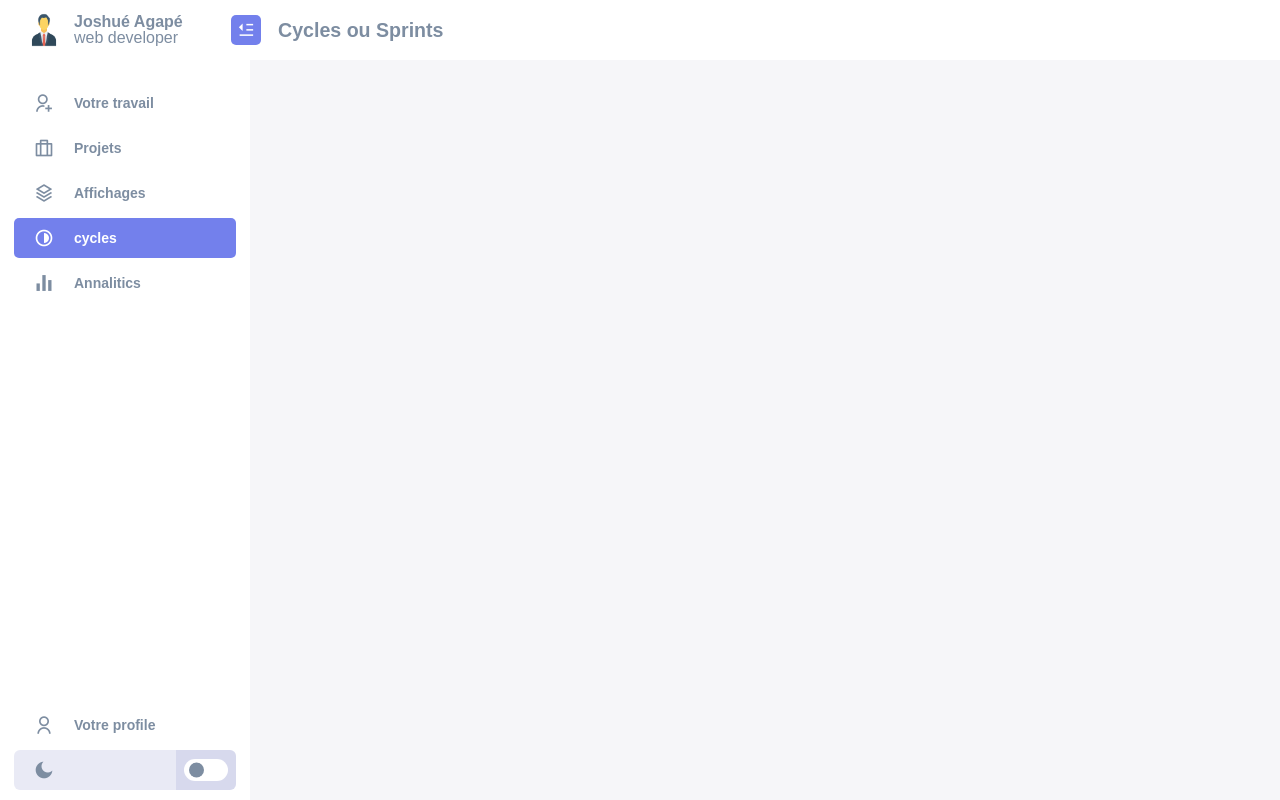
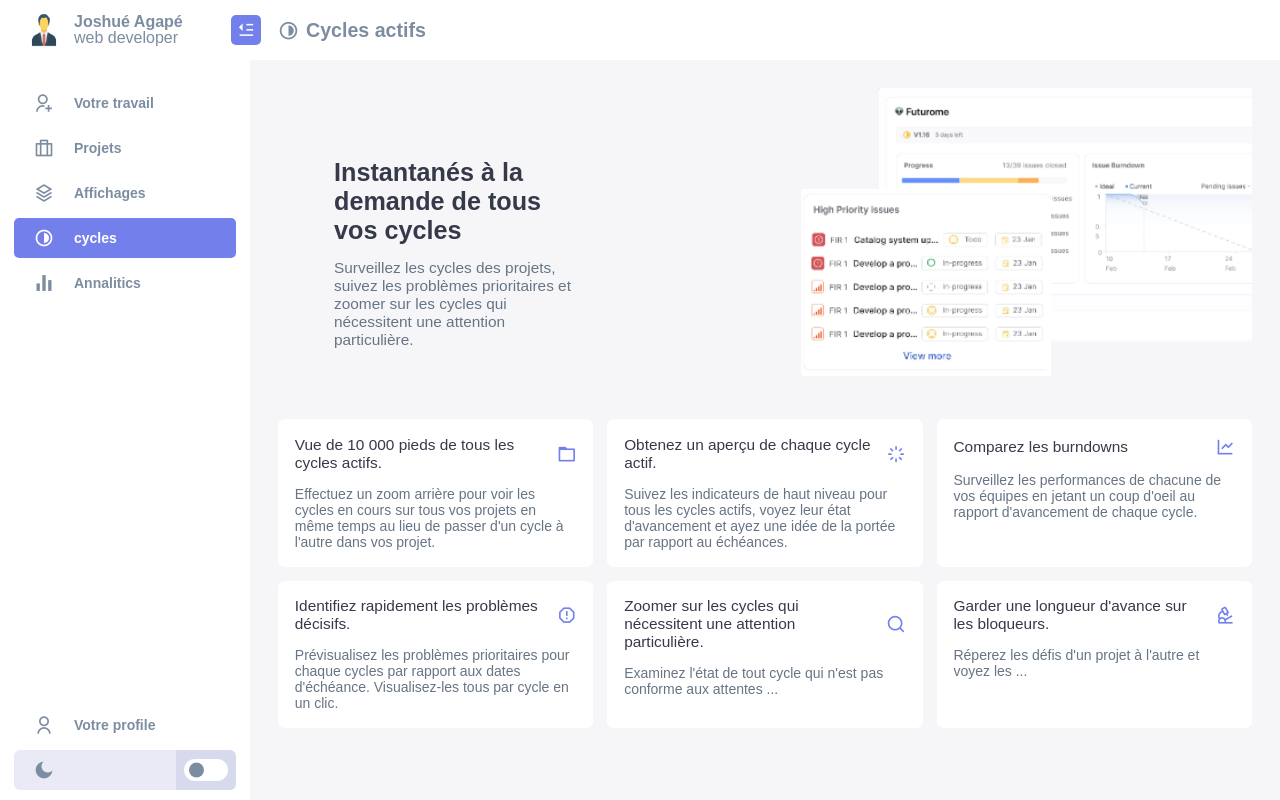
Before and after one commit to agapeJoshue/Gestion-des-projets, a Vue app: page /plane/cycles in a window 1280 px wide. Built offline with nearby package versions, Linux system fonts and the light colour scheme.

Commit message:
mise en place des items dans le pages cycles ou sprints

```diff
--- /dev/null
+++ b/src/components/cycles/cyclesComponents/item1.vue
@@ -0,0 +1,15 @@
+<script>
+export default {
+
+}
+</script>
+
+<template>
+    <div>
+        <h1>Item 1</h1>
+    </div>
+</template>
+
+<style scoped>
+
+</style>
--- /dev/null
+++ b/src/components/cycles/cyclesComponents/item2.vue
@@ -0,0 +1,15 @@
+<script>
+export default {
+
+}
+</script>
+
+<template>
+    <div>
+        <h1>Item 2</h1>
+    </div>
+</template>
+
+<style scoped>
+
+</style>
--- /dev/null
+++ b/src/components/cycles/cyclesComponents/item3.vue
@@ -0,0 +1,15 @@
+<script>
+export default {
+
+}
+</script>
+
+<template>
+    <div>
+        <h1>Item 3</h1>
+    </div>
+</template>
+
+<style scoped>
+
+</style>
--- /dev/null
+++ b/src/components/cycles/cyclesComponents/item4.vue
@@ -0,0 +1,15 @@
+<script>
+export default {
+
+}
+</script>
+
+<template>
+    <div>
+        <h1>Item 4</h1>
+    </div>
+</template>
+
+<style scoped>
+
+</style>
--- /dev/null
+++ b/src/components/cycles/cyclesComponents/item5.vue
@@ -0,0 +1,15 @@
+<script>
+export default {
+
+}
+</script>
+
+<template>
+    <div>
+        <h1>Item 5</h1>
+    </div>
+</template>
+
+<style scoped>
+
+</style>
--- /dev/null
+++ b/src/components/cycles/cyclesComponents/item6.vue
@@ -0,0 +1,15 @@
+<script>
+export default {
+
+}
+</script>
+
+<template>
+    <div>
+        <h1>Item 6</h1>
+    </div>
+</template>
+
+<style scoped>
+
+</style>
--- /dev/null
+++ b/src/components/cycles/navItem.vue
@@ -0,0 +1,44 @@
+<script>
+export default {
+    props: ["urlNavigator","icon", "titre", "description"]
+};
+</script>
+
+<template lang="">
+    <router-link :to="urlNavigator">
+        <div class="titre">
+            <h3>{{ titre }}</h3>
+            <i :class="icon"></i>
+        </div>
+        <br>
+        <p>{{ description }}</p>
+    </router-link>
+</template>
+
+<style scoped>
+a {
+  background: var(--color-white);
+  border-radius: 7px;
+  align-items: center;
+  padding: 1.2rem;
+  height: 100%;
+  width: 100%;
+}
+.titre {
+  display: flex;
+  gap: 1rem;
+  justify-content: space-between;
+  align-items: center;
+}
+i {
+  font-size: 1.4rem;
+  color: var(--color-primary);
+}
+h3 {
+  font-size: 1.1rem;
+  font-weight: 500;
+}
+p{
+    font-size: 1rem;
+}
+</style>
--- /dev/null
+++ b/src/components/cycles/navigateur.vue
@@ -0,0 +1,82 @@
+<script>
+import navItemVue from './navItem.vue';
+
+export default {
+    components: {
+        navItemVue
+    }
+}
+</script>
+
+<template lang="">
+    <div class="content">
+        <div class="a-propos">
+            <div class="titre">
+                <h1>Instantanés à la demande de tous vos cycles</h1>
+                <p>Surveillez les cycles des projets, suivez les problèmes prioritaires et zoomer sur les cycles qui nécessitent une attention particulière.</p>
+            </div>
+            <div class="image">
+                <img src="../../assets/uploads/img2.png" alt="">
+                <img src="../../assets/uploads/img1.png" alt="" id="img1">
+            </div>
+        </div>
+        <div class="nav-item">
+            <navItemVue urlNavigator="/plane/cycles/Vue-de-10000-pieds-de-tous-les-cycles-actifs" icon="ri-folder-3-line" titre="Vue de 10 000 pieds de tous les cycles actifs." description="Effectuez un zoom arrière pour voir les cycles en cours sur tous vos projets en même temps au lieu de passer d'un cycle à l'autre dans vos projet."/>
+
+            <navItemVue urlNavigator="/plane/cycles/Obtenez-un-aperçu-de-chaque-cycle-actif" icon="ri-loader-2-fill" titre="Obtenez un aperçu de chaque cycle actif." description="Suivez les indicateurs de haut niveau pour tous les cycles actifs, voyez leur état d'avancement et ayez une idée de la portée par rapport au échéances."/>
+
+            <navItemVue urlNavigator="/plane/cycles/Comparez-les-burndowns" icon="ri-line-chart-line" titre="Comparez les burndowns" description="Surveillez les performances de  chacune de vos équipes en jetant un coup d'oeil au rapport d'avancement de chaque cycle."/>
+
+            <navItemVue urlNavigator="/plane/cycles/Identifiez-rapidement-les-problèmes-décisifs" icon="ri-spam-2-line" titre="Identifiez rapidement les problèmes décisifs." description="Prévisualisez les problèmes prioritaires pour chaque cycles par rapport aux dates d'échéance. Visualisez-les tous par cycle en un clic."/>
+
+            <navItemVue urlNavigator="/plane/cycles/Zoomer-sur-les-cycles-qui-nécessitent-une-attention-particulière" icon="ri-search-line" titre="Zoomer sur les cycles qui nécessitent une attention particulière." description="Examinez l'état  de tout cycle qui n'est pas conforme aux attentes ..."/>
+
+            <navItemVue urlNavigator="/plane/cycles/Garder-une-longueur-d-avance-sur-les-bloqueurs" icon="ri-microscope-line" titre="Garder une longueur d'avance sur les bloqueurs." description="Réperez les défis d'un projet à l'autre et voyez les ..."/>
+        </div>
+    </div>
+</template>
+
+<style scoped>
+.content {
+    padding: 2rem 0rem 1rem 2rem;
+    max-height: 93vh;
+    overflow-y: overlay;
+}
+.content::-webkit-scrollbar {
+    width: 0px;
+}
+.a-propos {
+    display: grid;
+    gap: 30%;
+    grid-template-columns: auto 40%;
+}
+.titre {
+    margin-left: 4rem;
+}
+h1 {
+    margin-top: 5rem;
+    margin-bottom: 1rem;
+}
+p{
+    font-size: 1.1rem;
+}
+.image {
+    position: relative;
+    margin-right: 2rem;
+}
+#img1 {
+    position: absolute;
+    bottom: -27px;
+    left: -78px;
+    width: 250px;
+    z-index: 2;
+}
+.nav-item {
+    margin-top: 5rem;
+    display: grid;
+    grid-template-columns: repeat(3, 1fr);
+    gap: 1rem;
+    align-items: center;
+    margin-right: 2rem;
+}
+</style>
--- a/src/pages/cycles.page.vue
+++ b/src/pages/cycles.page.vue
@@ -7,7 +7,7 @@ export default {
   },
 };
 </script>
+
 <template>
-  <header-vue title="Cycles ou Sprints" />
-  <router-view></router-view>
+  <header-vue icon="ri-contrast-line" title="Cycles actifs" />
 </template>
--- a/src/pages/header.vue
+++ b/src/pages/header.vue
@@ -1,10 +1,11 @@
 <script>
 export default {
-  props: ["title"],
+  props: ["icon", "title"],
 };
 </script>
 <template>
   <div class="title-header">
+    <i :class="icon"></i>
     <h2>{{ title }}</h2>
   </div>
   <router-view></router-view>
@@ -16,8 +17,13 @@ export default {
   width: 100%;
   height: 60px;
   display: flex;
+  gap: 0.5rem;
   align-items: center;
   color: var(--color-info-dark);
   padding-left: 2rem;
 }
+
+i {
+  font-size: 1.5rem;
+}
 </style>
```
Also changed, not shown: src/router.js (+18 -1 lines), src/assets/uploads/img1.png (added), src/assets/uploads/img2.png (added).
